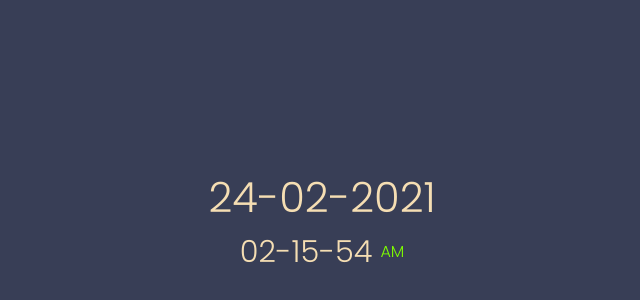
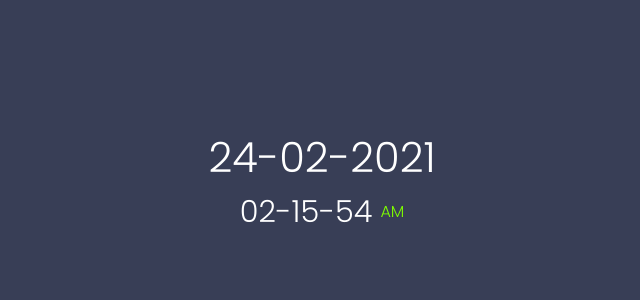
Before and after one commit to bashir-CSE/digiClock.github.io, a plain HTML site: page index.html in a window 1280 px wide. Shown: the part 140-440 px from the top of the page, without its empty margins (318-958 px from the left). Drawn offline with Linux system fonts and the light colour scheme.

Commit message:
Update style.css

```diff
--- a/style.css
+++ b/style.css
@@ -10,7 +10,7 @@ body {
 	font-family: "Poppins", sans-serif;
 }
 .container {
-	height: 90vh;
+	height: 80vh;
 	width: 100vw;
 	display: flex;
 	justify-content: center;
@@ -26,12 +26,12 @@ body {
 }
 
 .date {
-	color: wheat;
+	color: white;
 	font-size: 2.6rem;
 }
 
 div#clock {
-	color: wheat;
+	color: white;
 	font-size: 1.9rem;
 }
 div#am-pm {
```
